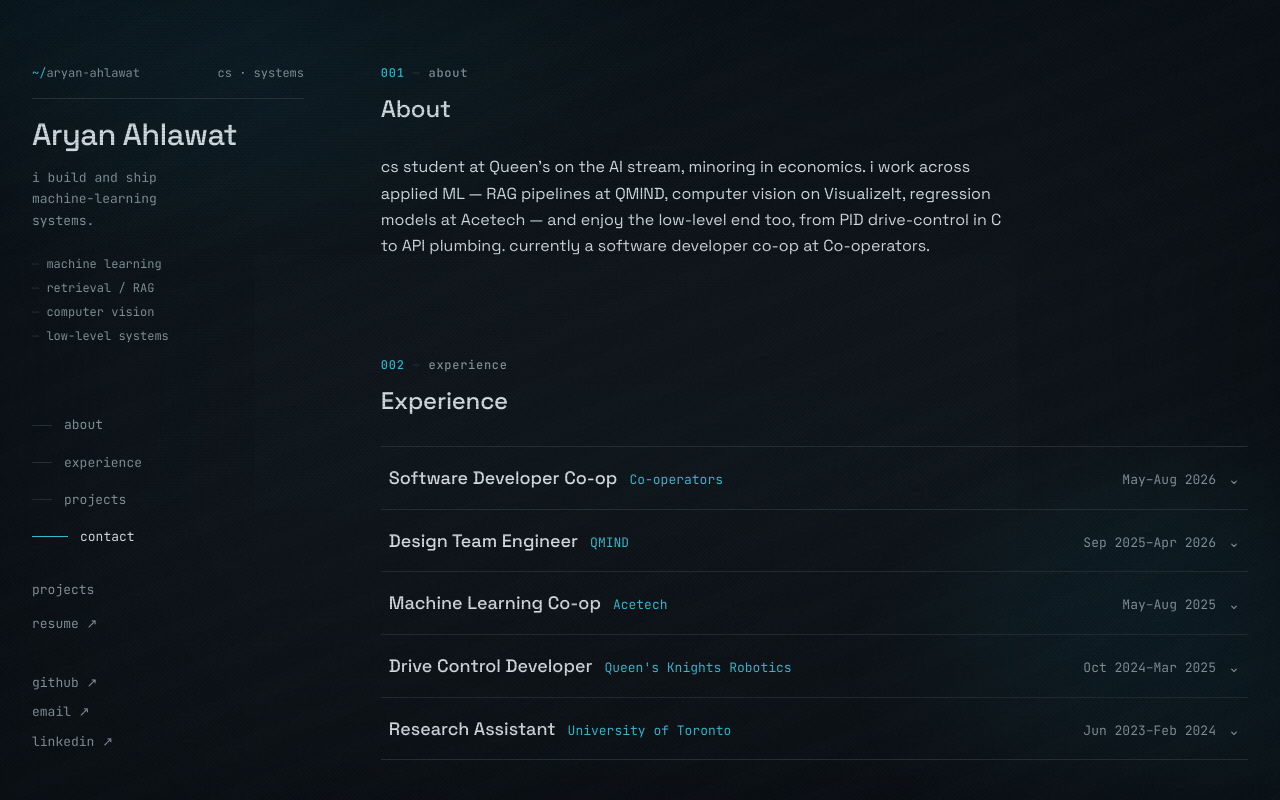
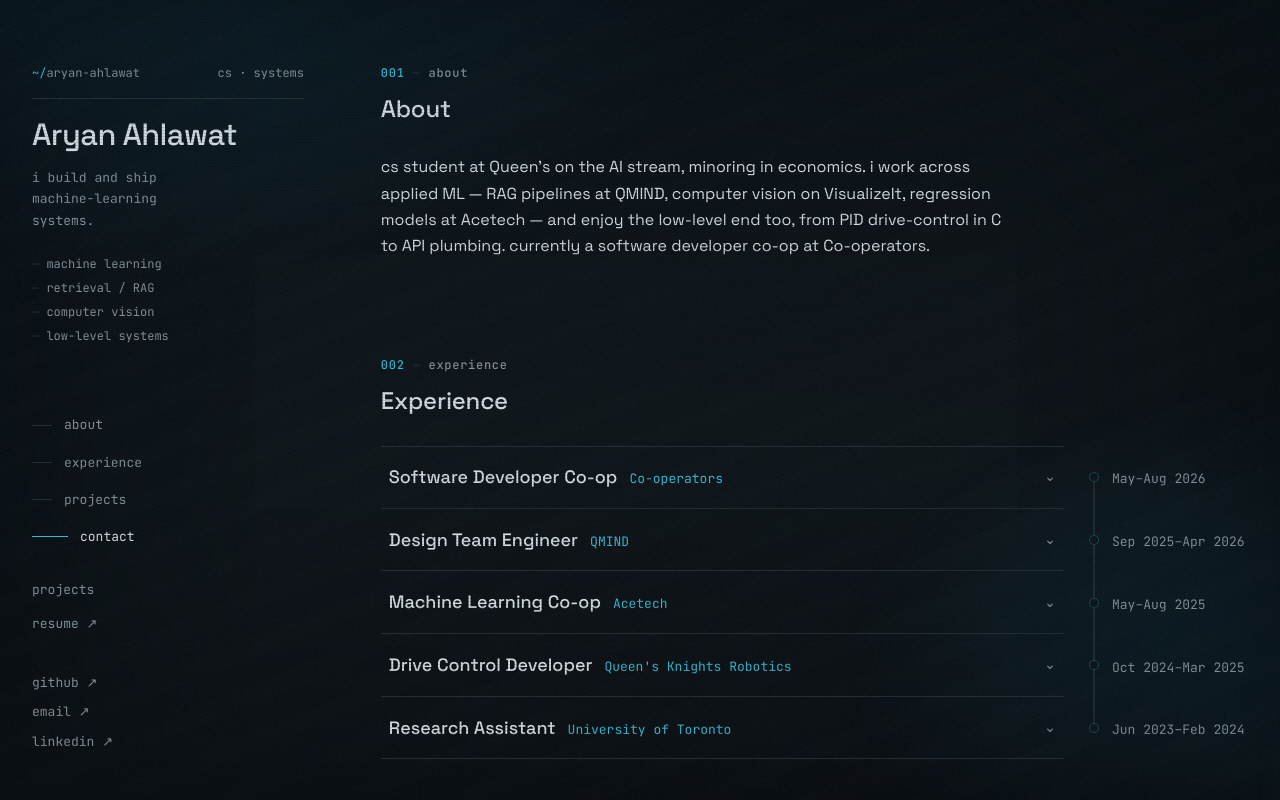
Before and after one commit to cursingparrot4/personal-site, a Next.js app: page / in a window 1280 px wide. Shown: the top 800 px of the page. Built offline with nearby package versions, Linux system fonts and the light colour scheme.

Commit message:
timeline added

```diff
--- a/components/ExperienceList.module.css
+++ b/components/ExperienceList.module.css
@@ -1,12 +1,44 @@
 .list {
-  border-top: 0.5px solid var(--border);
+  /* Cap-height centre of the .role line, measured from the top of a row.
+     Keeps the chevron on the title line while the node tracks the box centre. */
+  --node-y: calc(var(--space-4) + 0.905rem);
+  --track-w: 0.75rem;
+  /* Fixed so every row's spine lands on the same x — an auto column would
+     size to each row's own date string and make the timeline zigzag. */
+  --rail-w: 10rem;
 }
 
 .item {
-  border-bottom: 0.5px solid var(--border);
+  display: grid;
+  grid-template-columns: 1fr var(--rail-w);
+  /* Explicit rows — header, panel, hairline. Without them the rows are
+     implicit and .rail's `1 / -1` resolves to a single row, so the spine
+     stops at the header instead of following the panel open. */
+  grid-template-rows: auto auto auto;
+  column-gap: var(--space-5);
+}
+
+/* Hairlines are drawn as grid items so they stop at the text column
+   and never run out under the timeline. */
+.item::after,
+.item:first-child::before {
+  content: "";
+  grid-column: 1;
+  border-top: 0.5px solid var(--border);
+}
+.item::after {
+  grid-row: 3;
+}
+.item:first-child::before {
+  grid-row: 1;
+  align-self: start;
+  z-index: 1; /* shares the cell with .header — stay above its hover fill */
 }
 
 .header {
+  position: relative;
+  grid-column: 1;
+  grid-row: 1;
   width: 100%;
   background: none;
   border: none;
@@ -19,7 +51,8 @@
   align-items: baseline;
   flex-wrap: wrap;
   gap: var(--space-2) var(--space-3);
-  padding: var(--space-4) var(--space-2);
+  /* Right padding reserves the chevron's lane so wrapped text can't run under it. */
+  padding: var(--space-4) calc(var(--space-2) + 1.25rem) var(--space-4) var(--space-2);
   transition: background var(--dur-fast) var(--ease);
 }
 .header:hover:not(:disabled) {
@@ -36,6 +69,10 @@
 .role {
   font-size: var(--fs-h3);
   font-weight: 500;
+  transition: color var(--dur-fast) var(--ease);
+}
+.item[data-open="true"] .role {
+  color: var(--accent);
 }
 
 .org {
@@ -43,16 +80,109 @@
   color: var(--accent);
 }
 
+/* ---- Timeline gutter ---------------------------------------------------- */
+
+.rail {
+  grid-column: 2;
+  grid-row: 1 / -1; /* header + panel, so the track grows with the panel */
+  display: flex;
+  /* Node and date are centred on the row box. The row's height animates as
+     the panel opens, so the pair glides to the new centre for free. */
+  align-items: center;
+  gap: var(--space-3);
+}
+
+.dateSlot {
+  flex: 1;
+  min-width: 0;
+  /* Strut matching .role: centring this box lands the date's baseline within
+     0.5px of the title's on a collapsed row, without a magic offset. */
+  font-size: var(--fs-h3);
+  line-height: var(--lh-body);
+  transition: font-size var(--dur-slow) var(--ease);
+}
+/* Open, the date no longer sits beside the title, so drop to its own metrics
+   and let it centre on the node instead of on the title's baseline. */
+.item[data-open="true"] .dateSlot {
+  font-size: var(--fs-meta);
+}
+
 .period {
-  margin-left: auto;
   font-size: var(--fs-meta);
   color: var(--muted);
+  white-space: nowrap;
+  transition: color var(--dur-fast) var(--ease);
+}
+.item[data-open="true"] .period {
+  color: var(--accent);
 }
 
+.track {
+  position: relative;
+  align-self: stretch;
+  flex: none;
+  width: var(--track-w);
+}
+
+/* One continuous, state-independent spine — it stays an unbroken anchor no
+   matter which rows are open. Open state is carried by the node/date/title. */
+.track::before {
+  content: "";
+  position: absolute;
+  left: 50%;
+  width: 1px;
+  bottom: 0;
+  top: 0;
+  /* Lighter than --border: a hairline that reads as continuous down the
+     whole column needs more contrast than one sitting under a row of text. */
+  background: var(--border);
+  background: color-mix(in srgb, var(--muted) 32%, transparent);
+  transform: translateX(-50%);
+}
+
+/* Cap the ends on the first and last nodes — no line hanging past either end.
+   50% tracks the node as it moves, so the caps follow an expanding end row. */
+.item:first-child .track::before {
+  top: 50%;
+}
+.item:last-child .track::before {
+  bottom: 50%;
+}
+
+.node {
+  position: absolute;
+  top: 50%;
+  left: 50%;
+  width: 10px;
+  height: 10px;
+  margin: -5px 0 0 -5px; /* border-box 10px → half is 5 */
+  border: 1px solid var(--accent-dim);
+  border-radius: 50%;
+  background: var(--bg);
+  transition:
+    border-color var(--dur-fast) var(--ease),
+    background var(--dur-fast) var(--ease),
+    box-shadow var(--dur-slow) var(--ease);
+}
+.item:hover .node {
+  border-color: var(--accent);
+}
+.item[data-open="true"] .node {
+  border-color: var(--accent);
+  background: var(--accent);
+  box-shadow: 0 0 0 3px var(--accent-dim);
+}
+
+/* Pinned rather than flowed, so every arrow lands on the same line as its
+   node and date no matter how the role/org text wraps. */
 .chevron {
+  position: absolute;
+  right: var(--space-2);
+  top: var(--node-y);
   font-size: 0.9rem;
   line-height: 1;
   color: var(--muted);
+  transform: translateY(-50%);
   transition:
     transform var(--dur-fast) var(--ease),
     color var(--dur-fast) var(--ease);
@@ -61,11 +191,13 @@
   color: var(--text);
 }
 .item[data-open="true"] .chevron {
-  transform: rotate(180deg);
+  transform: translateY(-50%) rotate(180deg);
   color: var(--accent);
 }
 
 .panel {
+  grid-column: 1;
+  grid-row: 2;
   display: grid;
   grid-template-rows: 0fr;
   transition: grid-template-rows var(--dur-slow) var(--ease);
@@ -86,12 +218,17 @@
 }
 
 @media (max-width: 640px) {
+  .list {
+    --rail-w: 9rem;
+    --track-w: 0.5rem;
+  }
+  .item {
+    column-gap: var(--space-3);
+  }
+  .rail {
+    gap: var(--space-2);
+  }
   .period {
-    margin-left: 0;
-    order: 3;
-    width: 100%;
-  }
-  .chevron {
-    margin-left: auto;
+    font-size: var(--fs-label);
   }
 }
--- a/components/ExperienceList.tsx
+++ b/components/ExperienceList.tsx
@@ -21,13 +21,24 @@
       >
         <span className={styles.role}>{exp.role}</span>
         <span className={`${styles.org} mono`}>{exp.org}</span>
-        <span className={`${styles.period} mono`}>{exp.period}</span>
         {hasNote ? (
           <span className={styles.chevron} aria-hidden="true">
             ⌄
           </span>
         ) : null}
       </button>
+
+      {/* Timeline gutter — spans the whole item, so it stretches as the panel opens. */}
+      <div className={styles.rail}>
+        <span className={styles.track} aria-hidden="true">
+          <span className={styles.node} />
+        </span>
+        {/* The slot carries a strut matching .role, so the date sits on the
+            same baseline as the role text regardless of font metrics. */}
+        <span className={styles.dateSlot}>
+          <span className={`${styles.period} mono`}>{exp.period}</span>
+        </span>
+      </div>
 
       {hasNote ? (
         <div id={panelId} className={styles.panel} role="region" inert={!open}>
```
